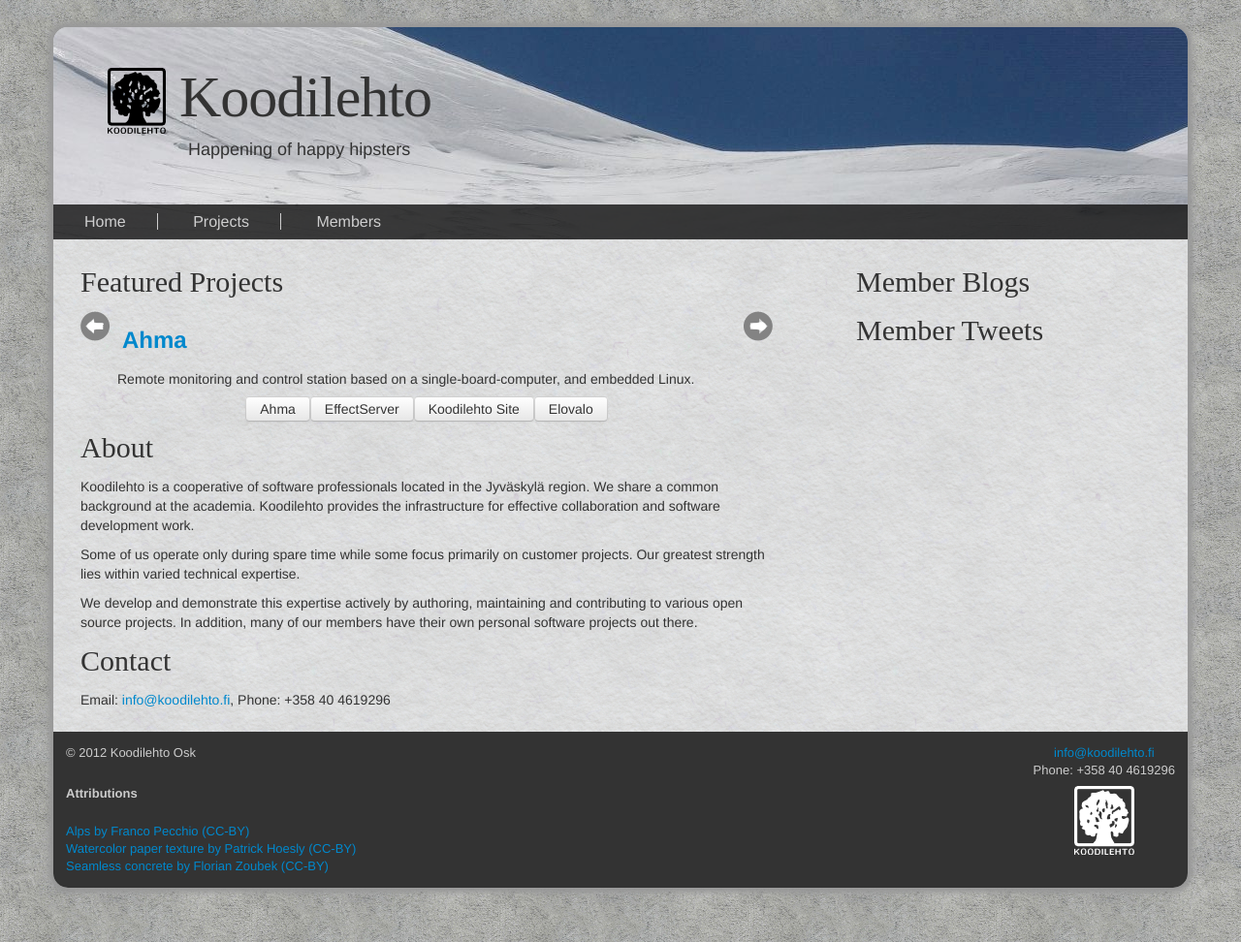
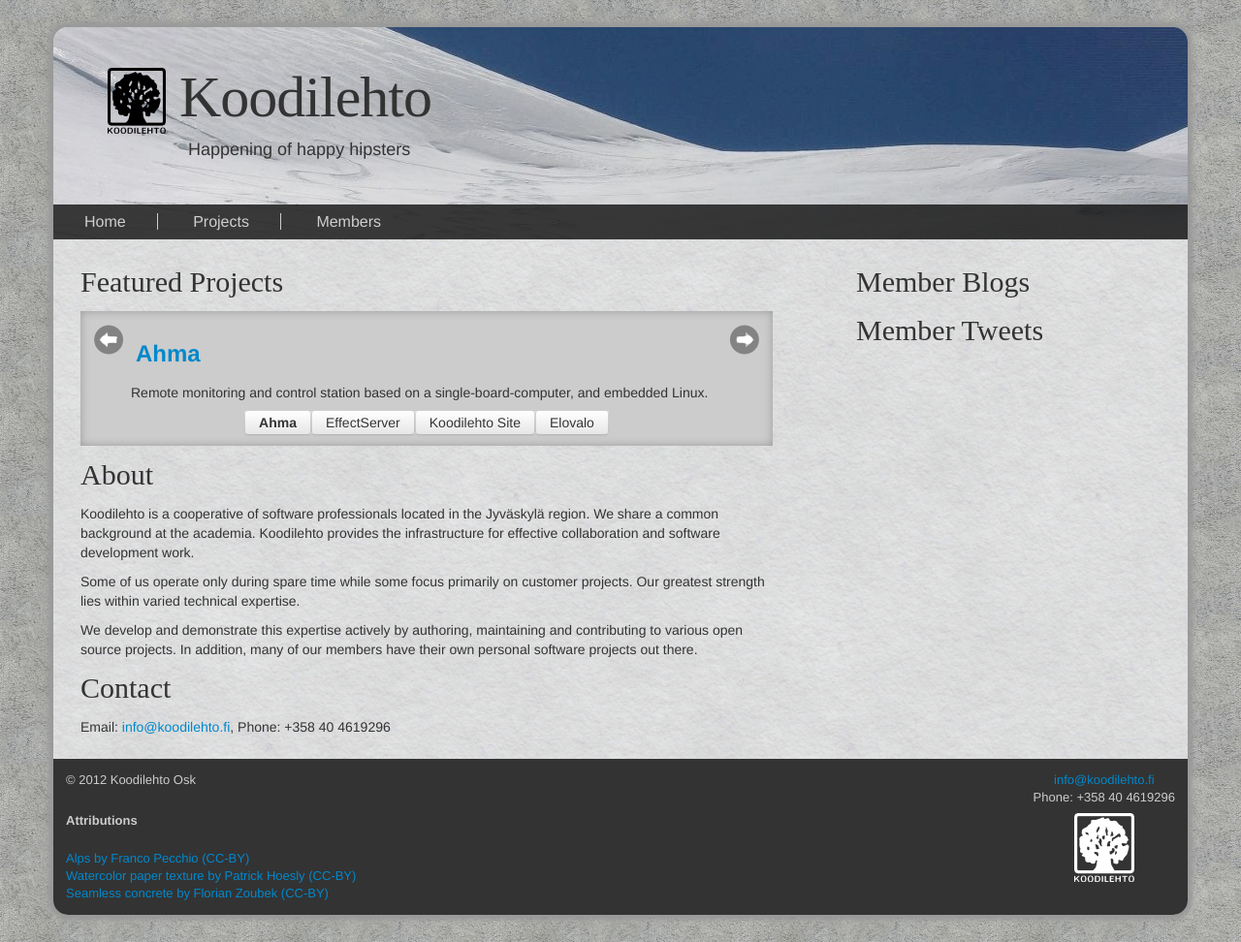
Before and after one commit to koodilehto/koodilehto-site, a Jekyll site: the page built from index.html, in a window 1280 px wide. Shown: the whole page at 97% size. Built offline with Jekyll 4.4.1, drawn with Linux system fonts in a browser that asks for light colours; some web fonts are replaced.

Commit message:
Add background to carousel

```diff
--- a/css/carousel.css
+++ b/css/carousel.css
@@ -1,9 +1,16 @@
-.caro .prev.button {
+.caro {
+    background: #ccc;
+    padding: 1em;
+    box-shadow: inset 0 0 10px #999;
+    -moz-box-shadow: inset 0 0 10px #999;
+}
+
+.caro .prev {
     float: left;
     background: url(../images/arrow_left.png) no-repeat 0 -31px; /* bxslider */
 }
 
-.caro .next.button {
+.caro .next {
     float: right;
     background: url(../images/arrow_right.png) no-repeat 0 -31px; /* bxslider */
 }
@@ -14,7 +21,7 @@
     cursor: pointer;
 }
 
-.caro .disabled.button {
+.caro .disabled {
     opacity: 0.5;
 }
 
@@ -26,7 +33,7 @@
     margin-left: 1em;
 }
 
-.caro .carouselNavi .selected.button {
+.caro .carouselNavi .selected {
     font-weight: bold;
 }
 
```
